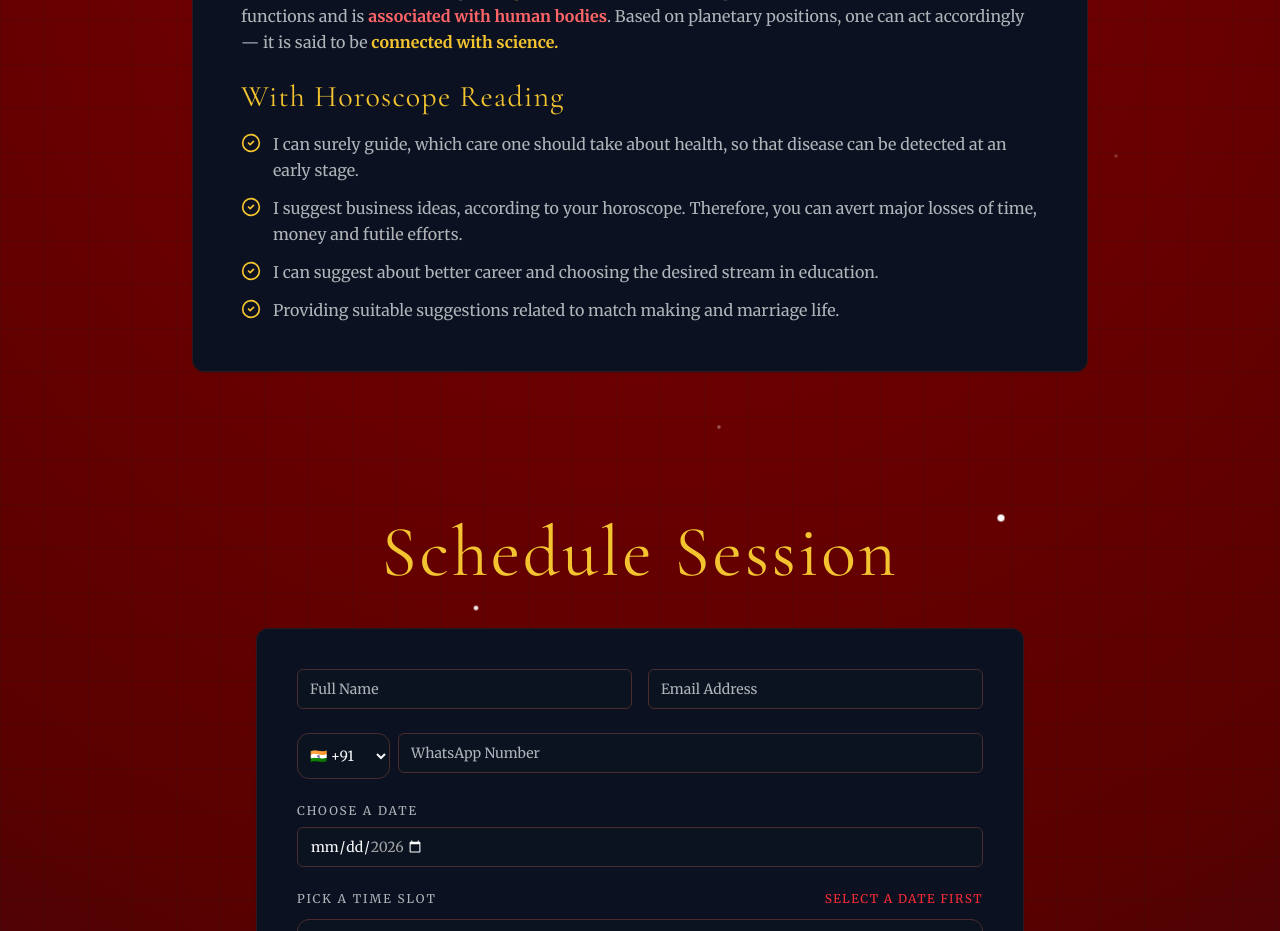
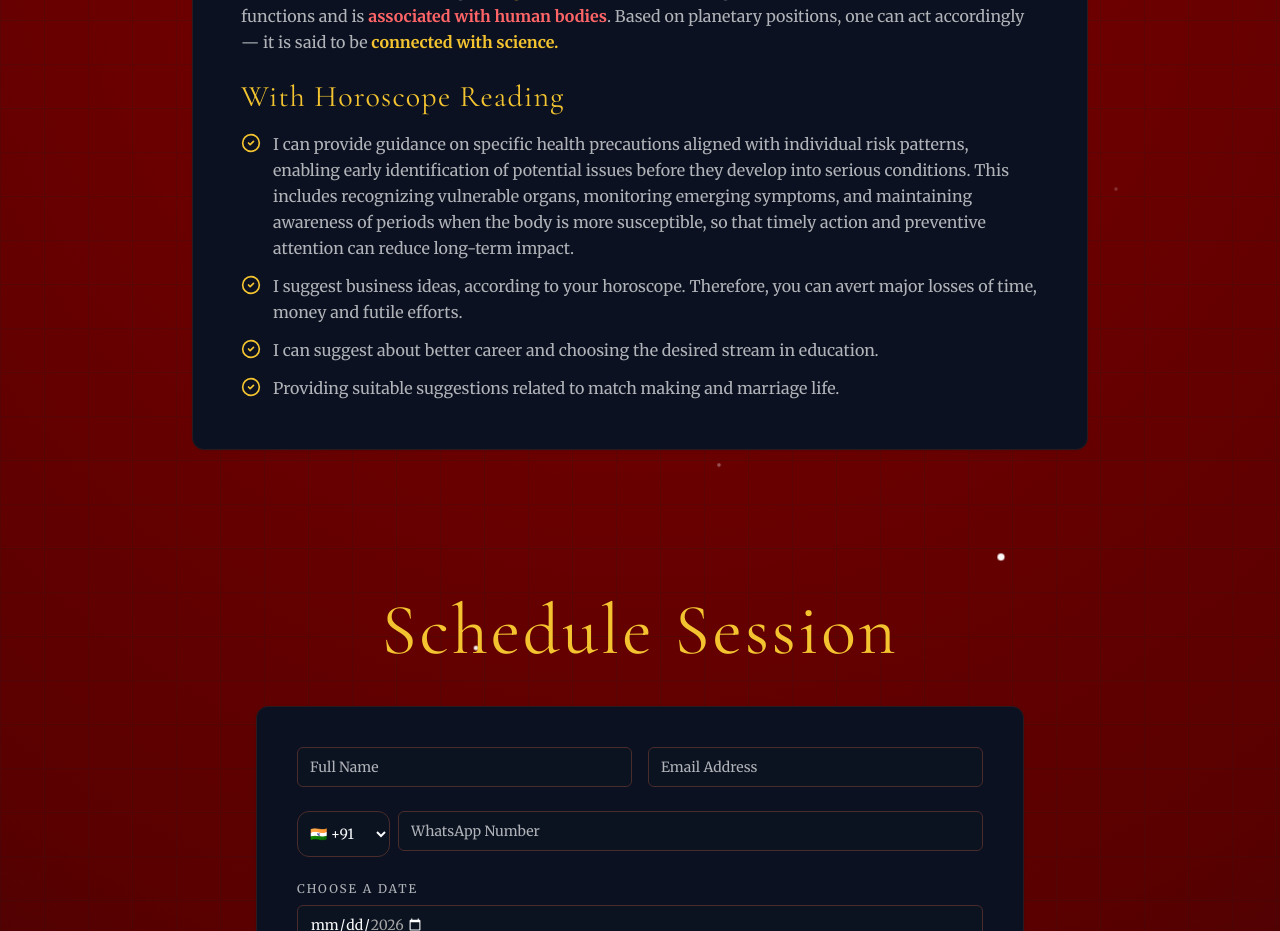
Before and after one commit to amsaavan/NamahAstroscience, a Next.js app: page / in a window 1280 px wide. Shown: the part 1740-2671 px from the top of the page. Built offline with nearby package versions, Linux system fonts and the light colour scheme; a web font is replaced by a local one.

Commit message:
docs: improve health guidance text in About section

```diff
--- a/app/page.tsx
+++ b/app/page.tsx
@@ -547,7 +547,7 @@ export default function AstrologerWebsite() {
                   <h3 className="font-display text-3xl text-[var(--tokyo-neon)] mb-4">With Horoscope Reading</h3>
                   <ul className="space-y-3">
                     {[
-                      "I can surely guide, which care one should take about health, so that disease can be detected at an early stage.",
+                      "I can provide guidance on specific health precautions aligned with individual risk patterns, enabling early identification of potential issues before they develop into serious conditions. This includes recognizing vulnerable organs, monitoring emerging symptoms, and maintaining awareness of periods when the body is more susceptible, so that timely action and preventive attention can reduce long-term impact.",
                       "I suggest business ideas, according to your horoscope. Therefore, you can avert major losses of time, money and futile efforts.",
                       "I can suggest about better career and choosing the desired stream in education.",
                       "Providing suitable suggestions related to match making and marriage life.",
```
